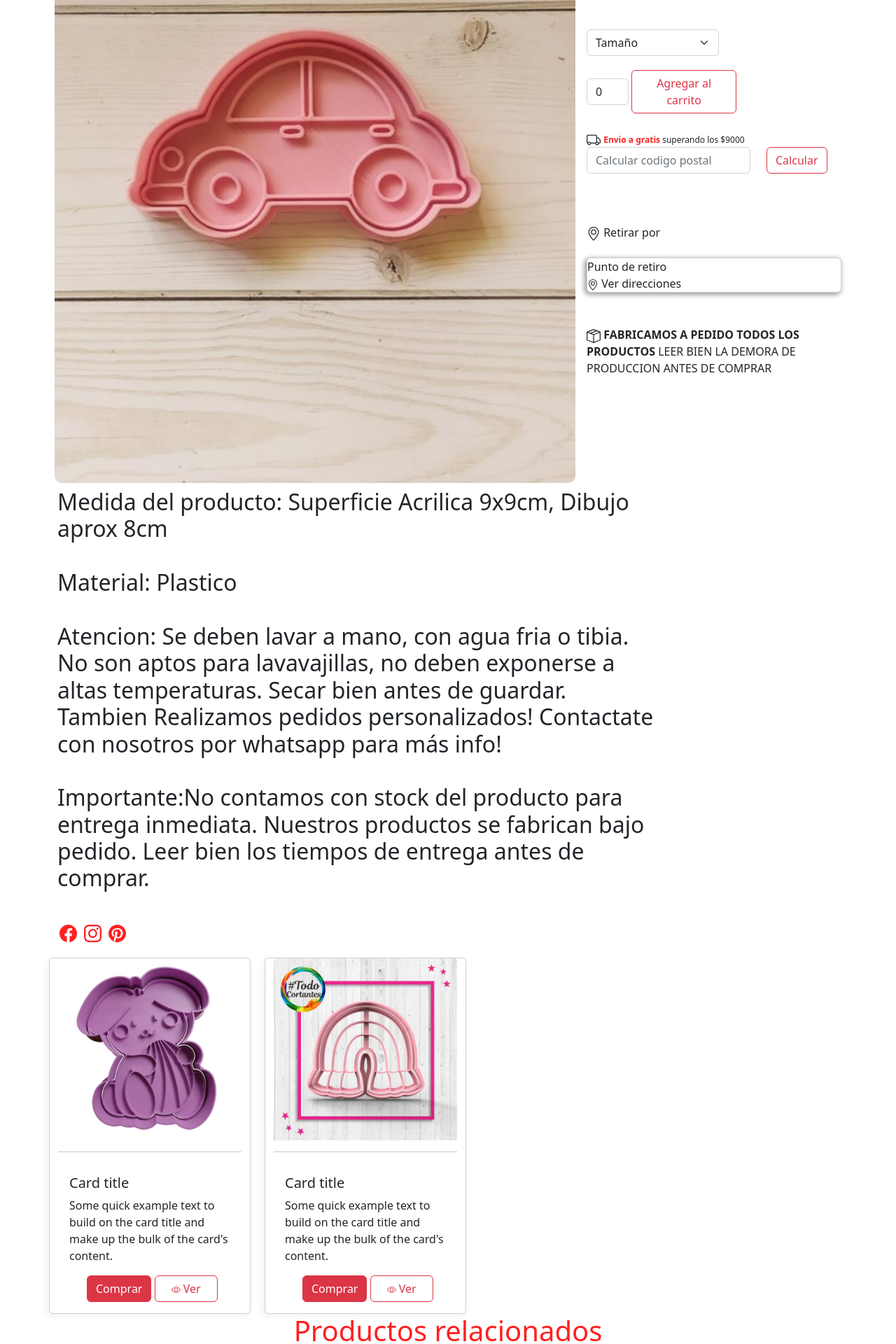
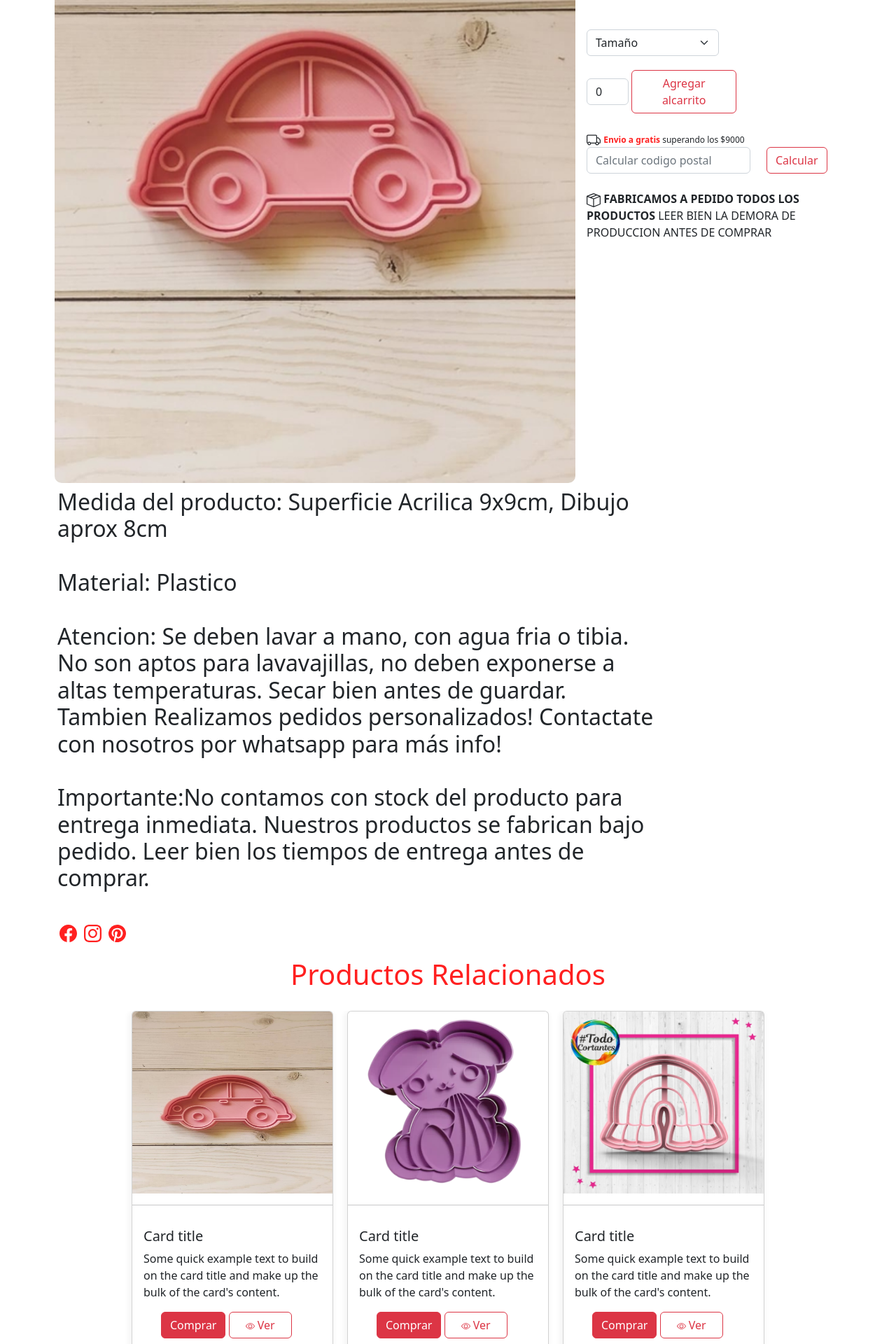
Before and after one commit to baragiolaj/TodoCortantes, a Node server app: page /producto in a window 1280 px wide. Shown: the part 360-2280 px from the top of the page at 70% size. Run offline with Node 20, Linux system fonts and the light colour scheme.

Commit message:
pagina producto

```diff
--- a/views/pages/product.ejs
+++ b/views/pages/product.ejs
@@ -12,7 +12,9 @@
 </head>
 
 <body>
-  <script src="https://cdn.jsdelivr.net/npm/bootstrap@5.2.0/dist/js/bootstrap.bundle.min.js" integrity="sha384-A3rJD856KowSb7dwlZdYEkO39Gagi7vIsF0jrRAoQmDKKtQBHUuLZ9AsSv4jD4Xa" crossorigin="anonymous"></script>
+  <script src="https://cdn.jsdelivr.net/npm/bootstrap@5.2.0/dist/js/bootstrap.bundle.min.js"
+    integrity="sha384-A3rJD856KowSb7dwlZdYEkO39Gagi7vIsF0jrRAoQmDKKtQBHUuLZ9AsSv4jD4Xa"
+    crossorigin="anonymous"></script>
   <main class="container d-flex align-items-center justify-content-center"
     style="margin-top: 50px; margin-bottom: 50px;">
     <div class="row" style="width: 1270px;">
@@ -52,9 +54,8 @@
         </select>
         <br>
         <div>
-          <input type="number" class="form-control" min="1" max="10" value="0" style="width: 60px; display: inline;">
-          <button type="button" class="btn btn-outline-danger" style="width: 150px; margin-top: -4px;">Agregar al
-            carrito</button>
+          <input type="number" class="form-control" min="1" max="20" value="0" style="width: 60px; display: inline;">
+          <button type="button" class="btn btn-outline-danger" style="width: 150px; margin-top: -4px;">Agregar alcarrito</button>
         </div>
 
         <br>
@@ -86,13 +87,6 @@
           </div>
 
         </div>
-        <br>
-
-        <div>
-
-        </div>
-
-        <br>
 
         <div class="card d-none" style="box-shadow: -2px 2px 7px 1px #999">
           <div id="card-column-right">
@@ -143,10 +137,10 @@
 
           </div>
         </div>
-        <br>
+
+        <div class="d-none">
 
           <div>
-
             <svg xmlns="http://www.w3.org/2000/svg" width="20" height="20" fill="currentColor" class="bi bi-geo-alt"
               viewBox="0 0 16 16">
               <path
@@ -169,9 +163,9 @@
                 <path d="M8 8a2 2 0 1 1 0-4 2 2 0 0 1 0 4zm0 1a3 3 0 1 0 0-6 3 3 0 0 0 0 6z" />
               </svg> Ver direcciones
             </div>
+          </div>
 
         </div>
-        <br>
         <br>
         <div>
           <svg xmlns="http://www.w3.org/2000/svg" width="20" height="20" fill="currentColor" class="bi bi-box-seam"
@@ -228,7 +222,37 @@
       </div>
       <br>
       <br>
-      <!-- CARDS CAROUSEL -->
+
+      <div style="margin-bottom: 20px;">
+        <h1 class="text-c-primary" style="text-align: center;"> Productos Relacionados</h1>
+      </div>
+      <br>
+      <br>
+
+      <!-- CARDS  -->
+      <!-- <div style="display:flex; justify-content: center;">
+        <div class="card card-shadow" style="width: 18rem; margin-right: 20px;">
+          <img src="/img/cortante1.jpeg" class="card-img-top" style="height: 260px;" alt="...">
+          <hr>
+          <div class="card-body">
+            <h5 class="card-title">Card title</h5>
+            <p class="card-text">Some quick example text to build on the card title and make up the bulk of the card's
+              content.</p>
+            <div style="margin-left:25px;">
+              <button type="button" class="btn btn-danger">Comprar</button>
+              <button type="button" style="width:90px;" class="btn btn-outline-danger"><svg
+                  xmlns="http://www.w3.org/2000/svg" width="13" height="13" fill="currentColor" class="bi bi-eye"
+                  viewBox="0 0 16 16">
+                  <path
+                    d="M16 8s-3-5.5-8-5.5S0 8 0 8s3 5.5 8 5.5S16 8 16 8zM1.173 8a13.133 13.133 0 0 1 1.66-2.043C4.12 4.668 5.88 3.5 8 3.5c2.12 0 3.879 1.168 5.168 2.457A13.133 13.133 0 0 1 14.828 8c-.058.087-.122.183-.195.288-.335.48-.83 1.12-1.465 1.755C11.879 11.332 10.119 12.5 8 12.5c-2.12 0-3.879-1.168-5.168-2.457A13.134 13.134 0 0 1 1.172 8z" />
+                  <path d="M8 5.5a2.5 2.5 0 1 0 0 5 2.5 2.5 0 0 0 0-5zM4.5 8a3.5 3.5 0 1 1 7 0 3.5 3.5 0 0 1-7 0z" />
+                </svg>
+                Ver
+              </button>
+            </div>
+          </div>
+        </div>
+
         <div class="card card-shadow" style="width: 18rem; margin-right: 20px;">
           <img src="/img/cortante2.webp" class="card-img-top" style="height: 260px;" alt="...">
           <hr>
@@ -272,43 +296,105 @@
             </div>
           </div>
         </div>
+      </div> -->
 
       <!-- CAROUSEL -->
-      <div id="carousel">
-        <h1 class="text-c-primary" style="text-align:center;"> Productos relacionados </h1>
-        <div id="carouselExampleIndicators" class="carousel slide" data-bs-ride="true">
-          <div class="carousel-indicators">
-            <button type="button" data-bs-target="#carouselExampleIndicators" data-bs-slide-to="0" class="active"
-              aria-current="true" aria-label="Slide 1"></button>
-            <button type="button" data-bs-target="#carouselExampleIndicators" data-bs-slide-to="1"
-              aria-label="Slide 2"></button>
-            <button type="button" data-bs-target="#carouselExampleIndicators" data-bs-slide-to="2"
-              aria-label="Slide 3"></button>
-          </div>
+      <div id="carouselExampleControls" class="carousel slide" data-bs-ride="false">
         <div class="carousel-inner">
           <div class="carousel-item active">
-              <img src="/img/cortante1.jpeg" class="d-block w-100" alt="...">
+            <div style="display:flex; justify-content: center;">
+              <div class="card card-shadow" style="width: 18rem; margin-right: 20px;">
+                <img src="/img/cortante1.jpeg" class="card-img-top" style="height: 260px;" alt="...">
+                <hr>
+                <div class="card-body">
+                  <h5 class="card-title">Card title</h5>
+                  <p class="card-text">Some quick example text to build on the card title and make up the bulk of the
+                    card's
+                    content.</p>
+                  <div style="margin-left:25px;">
+                    <button type="button" class="btn btn-danger">Comprar</button>
+                    <button type="button" style="width:90px;" class="btn btn-outline-danger"><svg
+                        xmlns="http://www.w3.org/2000/svg" width="13" height="13" fill="currentColor" class="bi bi-eye"
+                        viewBox="0 0 16 16">
+                        <path
+                          d="M16 8s-3-5.5-8-5.5S0 8 0 8s3 5.5 8 5.5S16 8 16 8zM1.173 8a13.133 13.133 0 0 1 1.66-2.043C4.12 4.668 5.88 3.5 8 3.5c2.12 0 3.879 1.168 5.168 2.457A13.133 13.133 0 0 1 14.828 8c-.058.087-.122.183-.195.288-.335.48-.83 1.12-1.465 1.755C11.879 11.332 10.119 12.5 8 12.5c-2.12 0-3.879-1.168-5.168-2.457A13.134 13.134 0 0 1 1.172 8z" />
+                        <path
+                          d="M8 5.5a2.5 2.5 0 1 0 0 5 2.5 2.5 0 0 0 0-5zM4.5 8a3.5 3.5 0 1 1 7 0 3.5 3.5 0 0 1-7 0z" />
+                      </svg>
+                      Ver
+                    </button>
+                  </div>
+                </div>
+              </div>
+
+              <div class="card card-shadow" style="width: 18rem; margin-right: 20px;">
+                <img src="/img/cortante2.webp" class="card-img-top" style="height: 260px;" alt="...">
+                <hr>
+                <div class="card-body">
+                  <h5 class="card-title">Card title</h5>
+                  <p class="card-text">Some quick example text to build on the card title and make up the bulk of the
+                    card's
+                    content.</p>
+                  <div style="margin-left:25px;">
+                    <button type="button" class="btn btn-danger">Comprar</button>
+                    <button type="button" style="width:90px;" class="btn btn-outline-danger"><svg
+                        xmlns="http://www.w3.org/2000/svg" width="13" height="13" fill="currentColor" class="bi bi-eye"
+                        viewBox="0 0 16 16">
+                        <path
+                          d="M16 8s-3-5.5-8-5.5S0 8 0 8s3 5.5 8 5.5S16 8 16 8zM1.173 8a13.133 13.133 0 0 1 1.66-2.043C4.12 4.668 5.88 3.5 8 3.5c2.12 0 3.879 1.168 5.168 2.457A13.133 13.133 0 0 1 14.828 8c-.058.087-.122.183-.195.288-.335.48-.83 1.12-1.465 1.755C11.879 11.332 10.119 12.5 8 12.5c-2.12 0-3.879-1.168-5.168-2.457A13.134 13.134 0 0 1 1.172 8z" />
+                        <path
+                          d="M8 5.5a2.5 2.5 0 1 0 0 5 2.5 2.5 0 0 0 0-5zM4.5 8a3.5 3.5 0 1 1 7 0 3.5 3.5 0 0 1-7 0z" />
+                      </svg>
+                      Ver
+                    </button>
+                  </div>
+                </div>
+              </div>
+
+              <div class="card card-shadow" style="width: 18rem;">
+                <img src="/img/cortante3.jfif" class="card-img-top" style="height: 260px;" alt="...">
+                <hr>
+                <div class="card-body">
+                  <h5 class="card-title">Card title</h5>
+                  <p class="card-text">Some quick example text to build on the card title and make up the bulk of the
+                    card's
+                    content.</p>
+                  <div style="margin-left:25px;">
+                    <button type="button" class="btn btn-danger">Comprar</button>
+                    <button type="button" style="width:90px;" class="btn btn-outline-danger"><svg
+                        xmlns="http://www.w3.org/2000/svg" width="13" height="13" fill="currentColor" class="bi bi-eye"
+                        viewBox="0 0 16 16">
+                        <path
+                          d="M16 8s-3-5.5-8-5.5S0 8 0 8s3 5.5 8 5.5S16 8 16 8zM1.173 8a13.133 13.133 0 0 1 1.66-2.043C4.12 4.668 5.88 3.5 8 3.5c2.12 0 3.879 1.168 5.168 2.457A13.133 13.133 0 0 1 14.828 8c-.058.087-.122.183-.195.288-.335.48-.83 1.12-1.465 1.755C11.879 11.332 10.119 12.5 8 12.5c-2.12 0-3.879-1.168-5.168-2.457A13.134 13.134 0 0 1 1.172 8z" />
+                        <path
+                          d="M8 5.5a2.5 2.5 0 1 0 0 5 2.5 2.5 0 0 0 0-5zM4.5 8a3.5 3.5 0 1 1 7 0 3.5 3.5 0 0 1-7 0z" />
+                      </svg>
+                      Ver
+                    </button>
+                  </div>
+                </div>
+              </div>
+            </div>
           </div>
           <div class="carousel-item">
-              <img src="/img/cortante2.webp" class="d-block w-100" alt="...">
+            <img src="..." class="d-block w-100" alt="...">
           </div>
           <div class="carousel-item">
-              <img src="/img/cortante3.jfif" class="d-block w-100" alt="...">
+            <img src="..." class="d-block w-100" alt="...">
           </div>
         </div>
-          <button class="carousel-control-prev" type="button" data-bs-target="#carouselExampleIndicators"
+        <button class="carousel-control-prev" type="button" data-bs-target="#carouselExampleControls"
           data-bs-slide="prev">
           <span class="carousel-control-prev-icon" aria-hidden="true"></span>
           <span class="visually-hidden">Previous</span>
         </button>
-          <button class="carousel-control-next" type="button" data-bs-target="#carouselExampleIndicators"
+        <button class="carousel-control-next" type="button" data-bs-target="#carouselExampleControls"
           data-bs-slide="next">
           <span class="carousel-control-next-icon" aria-hidden="true"></span>
           <span class="visually-hidden">Next</span>
         </button>
       </div>
     </div>
-    </div>
   </main>
 </body>
 
```
Lines whose indentation alone changed are shown as unchanged.
